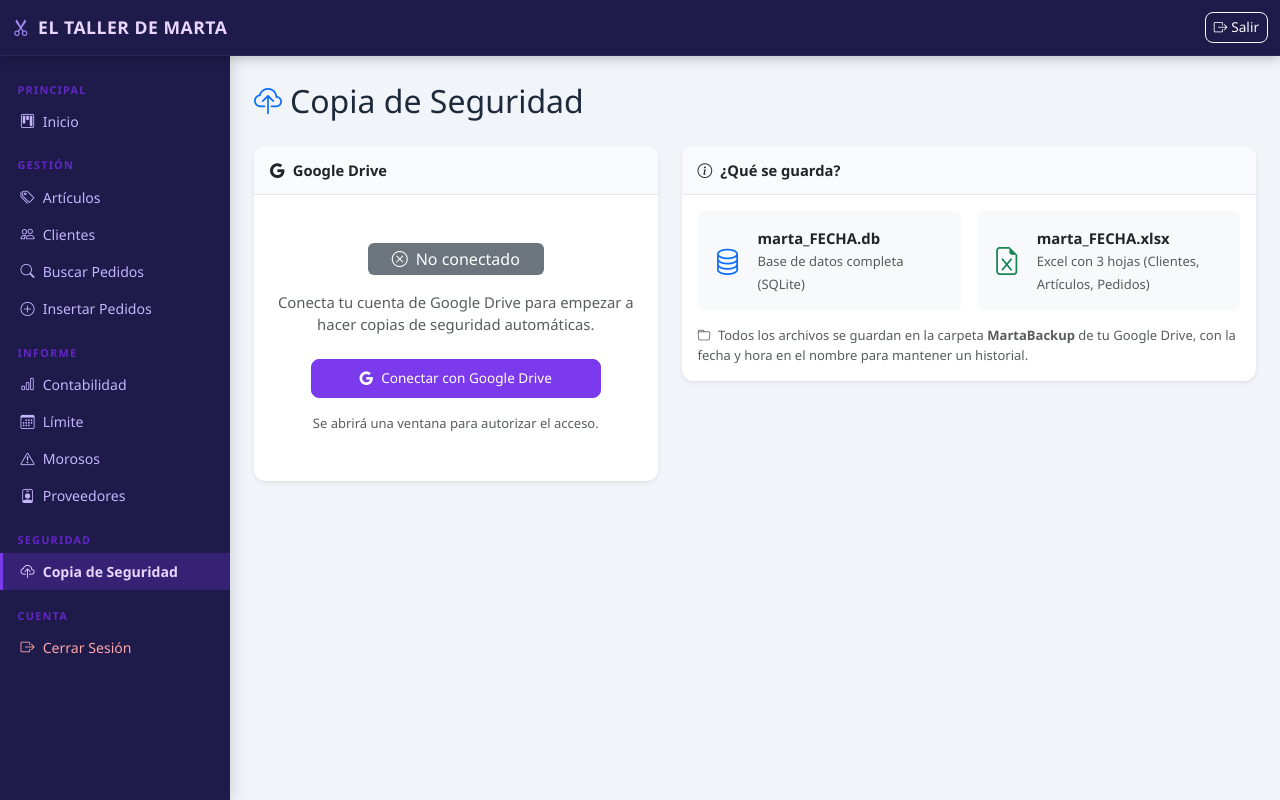
After one commit to polri1100/MartaFlask, a Flask app: page /backup in a window 1280 px wide. The commit adds this page. Run offline with Flask 3, Linux system fonts and the light colour scheme; the visitor is signed in with stand-in values (Sample User, id 1).

Commit message:
Add Google Drive backup feature with OAuth, history panel and Excel export

```diff
--- a/app.py
+++ b/app.py
@@ -9,6 +9,9 @@ from database import init_db
 import pandas as pd
 import datetime
 import json
+
+# Allow OAuth over plain HTTP on localhost
+os.environ.setdefault('OAUTHLIB_INSECURE_TRANSPORT', '1')
 
 load_dotenv()
 
@@ -541,6 +544,68 @@ def api_proveedores_pagar():
         return jsonify({'success': False, 'error': str(e)}), 400
 
 
+# ─── Backup Routes ────────────────────────────────────────────────────────────
+
+@app.route('/backup')
+@login_required
+def backup():
+    import backup as bk
+    authorized = bk.is_authorized()
+    history = bk.get_backup_history() if authorized else []
+    return render_template('backup.html', authorized=authorized, history=history)
+
+
+@app.route('/backup/authorize')
+@login_required
+def backup_authorize():
+    import backup as bk
+    flow = bk.get_flow()
+    auth_url, state = flow.authorization_url(
+        access_type='offline',
+        include_granted_scopes='true',
+        prompt='consent'
+    )
+    session['oauth_state'] = state
+    return redirect(auth_url)
+
+
+@app.route('/backup/oauth2callback')
+@login_required
+def backup_oauth2callback():
+    import backup as bk
+    try:
+        flow = bk.get_flow()
+        flow.fetch_token(authorization_response=request.url)
+        bk.save_credentials(flow.credentials)
+        flash('Google Drive conectado correctamente.', 'success')
+    except Exception as e:
+        flash(f'Error al conectar con Google Drive: {str(e)}', 'danger')
+    return redirect(url_for('backup'))
+
+
+@app.route('/backup/disconnect', methods=['POST'])
+@login_required
+def backup_disconnect():
+    import backup as bk
+    bk.disconnect()
+    flash('Google Drive desconectado.', 'info')
+    return redirect(url_for('backup'))
+
+
+@app.route('/api/backup/run', methods=['POST'])
+@login_required
+def api_backup_run():
+    import backup as bk
+    try:
+        db_path = os.path.join(os.path.dirname(__file__), 'data', 'marta.db')
+        result = bk.run_backup(db_path)
+        return jsonify({'success': True, **result})
+    except Exception as e:
+        return jsonify({'success': False, 'error': str(e)}), 500
+
+
+# ──────────────────────────────────────────────────────────────────────────────
+
 def open_browser():
     webbrowser.open('http://localhost:5000')
 
--- a/requirements.txt
+++ b/requirements.txt
@@ -3,3 +3,7 @@ pandas>=2.0.0
 python-dotenv>=1.0.0
 unidecode>=1.3.0
 werkzeug>=3.0.0
+google-api-python-client>=2.100.0
+google-auth-httplib2>=0.1.1
+google-auth-oauthlib>=1.1.0
+openpyxl>=3.1.0
--- /dev/null
+++ b/templates/backup.html
@@ -0,0 +1,196 @@
+{% extends "base.html" %}
+{% block title %}Copia de Seguridad – El Taller de Marta{% endblock %}
+
+{% block content %}
+<div class="d-flex align-items-center mb-4 gap-2">
+    <i class="bi bi-cloud-upload fs-3 text-primary"></i>
+    <h2 class="mb-0">Copia de Seguridad</h2>
+</div>
+
+<div class="row g-4">
+
+    <!-- Connection card -->
+    <div class="col-12 col-lg-5">
+        <div class="card h-100 shadow-sm">
+            <div class="card-header fw-semibold">
+                <i class="bi bi-google me-2"></i>Google Drive
+            </div>
+            <div class="card-body d-flex flex-column align-items-center justify-content-center text-center py-5">
+
+                {% if authorized %}
+                    <div class="mb-3">
+                        <span class="badge bg-success fs-6 px-4 py-2">
+                            <i class="bi bi-check-circle me-2"></i>Conectado
+                        </span>
+                    </div>
+                    <p class="text-muted mb-4">
+                        Las copias se guardan en la carpeta <strong>MartaBackup</strong> de tu Drive.
+                    </p>
+                    <button id="btnBackup" class="btn btn-primary btn-lg px-5 mb-3" onclick="runBackup()">
+                        <i class="bi bi-cloud-arrow-up me-2"></i>Hacer Copia Ahora
+                    </button>
+                    <div id="backupSpinner" class="d-none my-2">
+                        <div class="spinner-border text-primary me-2" role="status"></div>
+                        <span class="text-muted">Subiendo archivos a Drive...</span>
+                    </div>
+                    <div id="backupResult" class="w-100 mt-2"></div>
+                    <hr class="w-100 mt-4">
+                    <form method="POST" action="/backup/disconnect"
+                          onsubmit="return confirm('¿Desconectar Google Drive?')">
+                        <button type="submit" class="btn btn-outline-danger btn-sm">
+                            <i class="bi bi-x-circle me-1"></i>Desconectar Drive
+                        </button>
+                    </form>
+
+                {% else %}
+                    <div class="mb-3">
+                        <span class="badge bg-secondary fs-6 px-4 py-2">
+                            <i class="bi bi-x-circle me-2"></i>No conectado
+                        </span>
+                    </div>
+                    <p class="text-muted mb-4">
+                        Conecta tu cuenta de Google Drive para empezar a hacer copias de seguridad automáticas.
+                    </p>
+                    <a href="/backup/authorize" class="btn btn-primary btn-lg px-5">
+                        <i class="bi bi-google me-2"></i>Conectar con Google Drive
+                    </a>
+                    <small class="text-muted mt-3">
+                        Se abrirá una ventana para autorizar el acceso.
+                    </small>
+                {% endif %}
+
+            </div>
+        </div>
+    </div>
+
+    <!-- Info + history card -->
+    <div class="col-12 col-lg-7">
+        <div class="card shadow-sm mb-4">
+            <div class="card-header fw-semibold">
+                <i class="bi bi-info-circle me-2"></i>¿Qué se guarda?
+            </div>
+            <div class="card-body">
+                <div class="row g-3">
+                    <div class="col-6">
+                        <div class="d-flex align-items-center gap-3 p-3 rounded bg-light">
+                            <i class="bi bi-database fs-3 text-primary"></i>
+                            <div>
+                                <div class="fw-semibold">marta_FECHA.db</div>
+                                <small class="text-muted">Base de datos completa (SQLite)</small>
+                            </div>
+                        </div>
+                    </div>
+                    <div class="col-6">
+                        <div class="d-flex align-items-center gap-3 p-3 rounded bg-light">
+                            <i class="bi bi-file-earmark-excel fs-3 text-success"></i>
+                            <div>
+                                <div class="fw-semibold">marta_FECHA.xlsx</div>
+                                <small class="text-muted">Excel con 3 hojas (Clientes, Artículos, Pedidos)</small>
+                            </div>
+                        </div>
+                    </div>
+                </div>
+                <p class="text-muted small mt-3 mb-0">
+                    <i class="bi bi-folder me-1"></i>
+                    Todos los archivos se guardan en la carpeta <strong>MartaBackup</strong> de tu Google Drive,
+                    con la fecha y hora en el nombre para mantener un historial.
+                </p>
+            </div>
+        </div>
+
+        {% if authorized %}
+        <div class="card shadow-sm">
+            <div class="card-header fw-semibold d-flex justify-content-between align-items-center">
+                <span><i class="bi bi-clock-history me-2"></i>Copias recientes</span>
+                <small class="text-muted">Últimas 10</small>
+            </div>
+            <div class="card-body p-0">
+                {% if history %}
+                    <div class="table-responsive">
+                        <table class="table table-sm table-hover mb-0">
+                            <thead class="table-light">
+                                <tr>
+                                    <th>Archivo</th>
+                                    <th>Fecha</th>
+                                    <th>Tamaño</th>
+                                </tr>
+                            </thead>
+                            <tbody>
+                                {% for file in history %}
+                                <tr>
+                                    <td class="text-break">
+                                        {% if file.name.endswith('.db') %}
+                                            <i class="bi bi-database text-primary me-1"></i>
+                                        {% else %}
+                                            <i class="bi bi-file-earmark-excel text-success me-1"></i>
+                                        {% endif %}
+                                        {{ file.name }}
+                                    </td>
+                                    <td class="text-nowrap text-muted small">
+                                        {{ file.createdTime[:19] | replace('T', ' ') }}
+                                    </td>
+                                    <td class="text-nowrap text-muted small">
+                                        {% if file.size %}
+                                            {{ (file.size | int / 1024) | round(1) }} KB
+                                        {% else %}—{% endif %}
+                                    </td>
+                                </tr>
+                                {% endfor %}
+                            </tbody>
+                        </table>
+                    </div>
+                {% else %}
+                    <div class="text-center text-muted py-4">
+                        <i class="bi bi-cloud-slash fs-2 mb-2 d-block"></i>
+                        Aún no hay copias. ¡Haz la primera!
+                    </div>
+                {% endif %}
+            </div>
+        </div>
+        {% endif %}
+    </div>
+
+</div>
+{% endblock %}
+
+{% block extra_scripts %}
+<script>
+function runBackup() {
+    const btn = document.getElementById('btnBackup');
+    const spinner = document.getElementById('backupSpinner');
+    const result = document.getElementById('backupResult');
+
+    btn.disabled = true;
+    spinner.classList.remove('d-none');
+    result.innerHTML = '';
+
+    fetch('/api/backup/run', { method: 'POST' })
+        .then(r => r.json())
+        .then(data => {
+            spinner.classList.add('d-none');
+            btn.disabled = false;
+            if (data.success) {
+                result.innerHTML = `
+                    <div class="alert alert-success">
+                        <i class="bi bi-check-circle me-2"></i>
+                        <strong>Copia guardada correctamente</strong><br>
+                        <small class="text-muted">${data.files.join(' · ')}</small>
+                    </div>`;
+                // Reload after 2s to refresh history
+                setTimeout(() => location.reload(), 2000);
+            } else {
+                result.innerHTML = `
+                    <div class="alert alert-danger">
+                        <i class="bi bi-x-circle me-2"></i>
+                        <strong>Error:</strong> ${data.error}
+                    </div>`;
+            }
+        })
+        .catch(err => {
+            spinner.classList.add('d-none');
+            btn.disabled = false;
+            result.innerHTML = `<div class="alert alert-danger">Error de conexión: ${err}</div>`;
+        });
+}
+</script>
+{% endblock %}
--- a/templates/base.html
+++ b/templates/base.html
@@ -70,6 +70,13 @@
             </div>
 
             <div class="sidebar-section">
+                <div class="sidebar-section-title">Seguridad</div>
+                <a href="{{ url_for('backup') }}" class="sidebar-link {% if request.endpoint == 'backup' %}active{% endif %}">
+                    <i class="bi bi-cloud-upload me-2"></i>Copia de Seguridad
+                </a>
+            </div>
+
+            <div class="sidebar-section">
                 <div class="sidebar-section-title">Cuenta</div>
                 <a href="{{ url_for('logout') }}" class="sidebar-link text-danger-soft">
                     <i class="bi bi-box-arrow-right me-2"></i>Cerrar Sesión
```
Also changed, not shown: backup.py (added, +144 -0 lines), 1 other file.
